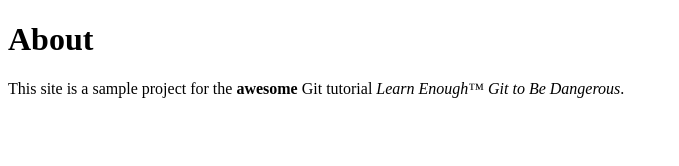
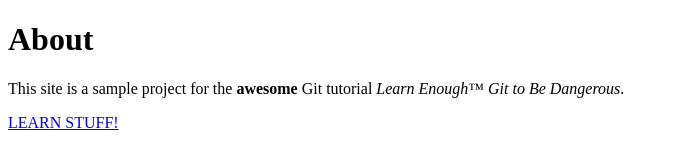
Before and after one commit to CodingGuruInTraining/website, a plain HTML site: page about.html in a window 1280 px wide. Shown: the whole page, without its empty margins (0-679 px from the left). Drawn offline with Linux system fonts and the light colour scheme.

Commit message:
Stephanie's awesome comment!

```diff
--- a/about.html
+++ b/about.html
@@ -8,6 +8,8 @@
     <p>
       This site is a sample project for the <strong>awesome</strong> Git
       tutorial <em>Learn Enough™ Git to Be Dangerous</em>.
+
     </p>
+    <a href="http://learnenough.com/git-tutorial">LEARN STUFF!</a>
   </body>
 </html>
```
